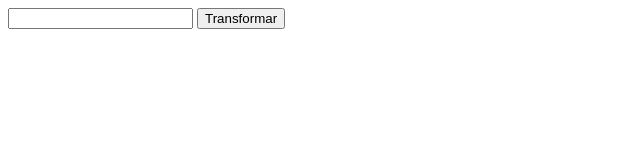
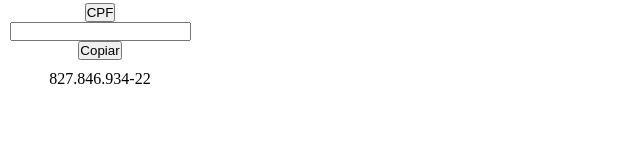
Before and after one commit to rafa-so/dolo, a browser extension: page index.html in a window 1280 px wide. Shown: the whole page, without its empty margins (0-640 px from the left). Drawn offline with Linux system fonts and the light colour scheme.

Commit message:
create button to copy cpf from input to clipboard

```diff
--- a/index.html
+++ b/index.html
@@ -4,15 +4,20 @@
 <head>
   <meta charset="UTF-8">
   <meta name="viewport" content="width=device-width, initial-scale=1.0">
+  <link rel="stylesheet" type="text/css" href="style.css" media="screen" />
   <title>Dolo</title>
 </head>
 
-<body>
-  <input type="text" id="texto" />
-  <button id="btn">Transformar</button>
-  <div id="result"></div>
+<body class="content">
+  <div class="container">
+    <button id="btn">CPF</button>
+    <input id="result" type="text" />
+    <button id="clipboard">Copiar</button>
+  </div>
 </body>
 
 <script src="script.js"></script>
 
 </html>
+
+827.846.934-22
--- a/script.js
+++ b/script.js
@@ -1,10 +1,30 @@
 document.addEventListener("DOMContentLoaded", () => {
 
   document.querySelector('#btn').addEventListener('click', () => {
-    document.querySelector('#result').innerHTML = upper(document.querySelector('#texto').value);
+    document.querySelector('#result').value = gerarCpf();
+  });
+
+  document.querySelector("#clipboard").addEventListener('click', () => {
+    navigator.clipboard.writeText(document.querySelector('#result').value);
   });
 
   const upper = (text) => {
     return text.toUpperCase();
   }
+
+  const gerarCpf = () => {
+    const n1 = aleatorio(), n2 = aleatorio(), n3 = aleatorio(), d1 = dig(n1, n2, n3);
+    return `${n1}.${n2}.${n3}-${d1}${dig(n1, n2, n3, d1)}`;
+  }
+
+  const dig = (n1, n2, n3, n4) => {
+    let nums = n1.split("").concat(n2.split(""), n3.split("")), x = 0;
+    if (n4) nums[9] = n4;
+    for (let i = (n4 ? 11 : 10), j = 0; i >= 2; i--, j++) x += parseInt(nums[j]) * i;
+    return (y = x % 11) < 2 ? 0 : 11 - (y = x % 11);
+  }
+
+  const aleatorio = () => {
+    return ("" + Math.floor(Math.random() * 999)).padStart(3, '0');
+  }
 });
--- /dev/null
+++ b/style.css
@@ -0,0 +1,22 @@
+* {
+  padding: 0;
+  margin: 0;
+}
+
+body {
+  width: 200px;
+  height: 80px;
+  display: flex;
+  flex-direction: column;
+  justify-content: center;
+  align-items: center;
+}
+
+.container {
+  height: 100%;
+  display: flex;
+  flex-direction: column;
+  justify-content: space-between;
+  align-items: center;
+  margin: 10px;
+}
```
